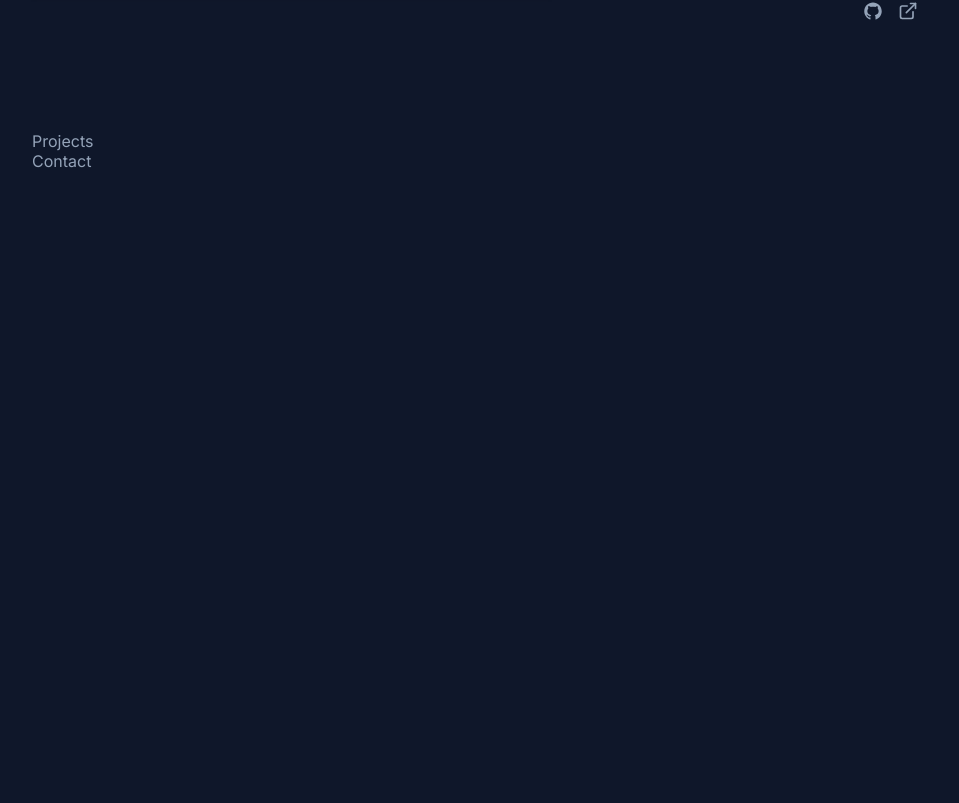
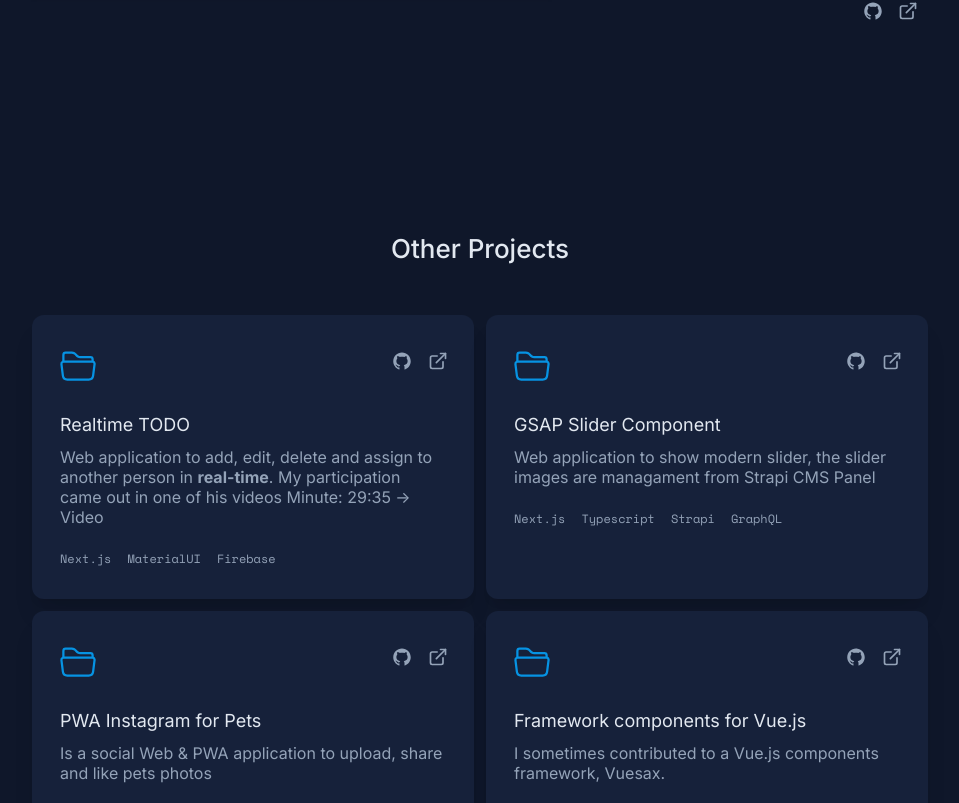
Before and after one commit to albertorg/portfolio-v2, a Next.js app: page / in a window 1280 px wide. Shown: the part 2737-3540 px from the top of the page, without its empty margins (160-1119 px from the left). Before the commit the page ends 2908 px from the top, so only its background shows below. Built offline with nearby package versions, Linux system fonts and the light colour scheme.

Commit message:
section other projects done!

```diff
--- a/src/components/Projects/Projects.tsx
+++ b/src/components/Projects/Projects.tsx
@@ -1,7 +1,91 @@
+import { projects } from "@/data/projects";
+import { AiOutlineGithub } from 'react-icons/ai'
+import { FiExternalLink } from 'react-icons/fi'
+import { BsFolder2Open } from 'react-icons/bs'
 
+// const PROJECTS_GRID_LIMIT = 6
 
 export const Projects = () => {
+
   return (
-    <div>Projects</div>
+    <section className="flex flex-col items-center">
+
+      <h2 className="text-dynamicH2 font-medium text-white">
+        Other Projects
+      </h2>
+
+      <div className="grid grid-cols-[repeat(auto-fill,_minmax(250px,_1fr))] gap-3 relative mt-12
+        lg:grid-cols-[repeat(auto-fill,_minmax(300px,_1fr))]">
+        {projects &&
+          projects.map((project, i) => {
+            const { title, descriptionHtml, github, external, techs } = project;
+
+            return (
+              <div
+                key={title}
+                className="cursor-default"
+              >
+                <div className="flex flex-col items-center relative h-full py-8 px-7 shadow-xl
+                  bg-base-200 rounded-xl transition-transform hover:-translate-y-1 group">
+                  <header>
+                    <div className="mb-7 flex justify-between">
+                      <div className="folder">
+                        <BsFolder2Open className="w-9 h-9 fill-primary"/>
+                      </div>
+                      <div className="mr-[-10px]">
+                        {github && (
+                          <a
+                            href={github}
+                            aria-label="GitHub Link"
+                            className="py-1 px-2"
+                          >
+                            <AiOutlineGithub className="w-5 h-5 hover:text-primary transition-colors"/>
+                          </a>
+                        )}
+                        {external && (
+                          <a
+                            href={external}
+                            className="py-1 px-2"
+                            aria-label="External Link"
+                          >
+                            <FiExternalLink className="w-5 h-5 hover:text-primary transition-colors"/>
+                          </a>
+                        )}
+                      </div>
+                    </div>
+
+                    <h3 className="group-hover:text-primary transition-colors mb-2 text-lg text-white">
+                      {title}
+                    </h3>
+
+                    <div
+                      dangerouslySetInnerHTML={{ __html: descriptionHtml }}
+                    />
+                  </header>
+
+                  <footer className="w-full">
+                    {techs && (
+                      <ul className="flex items-end grow flex-wrap gap-4 mt-6">
+                        {techs.map((tech) => (
+                          <li key={tech} className="font-space text-xs leading-4">
+                            {tech}
+                          </li>
+                        ))}
+                      </ul>
+                    )}
+                  </footer>
+                </div>
+              </div>
+
+            );
+          })}
+      </div>
+
+      {/* {projects && projects.length > 6 && (
+        <button type="button" className="more-button" onClick={() => setShowMore(!showMore)}>
+          Show {showMore ? 'Less' : 'More'}
+        </button>
+      )} */}
+    </section>
   )
 }
--- a/src/data/projects.ts
+++ b/src/data/projects.ts
@@ -1,4 +1,5 @@
 export const projects = [
+
   {
     title: 'Realtime TODO',
     external: 'https://nextjs-todo-list.vercel.app/',
@@ -29,4 +30,5 @@ export const projects = [
     descriptionHtml: 'I sometimes contributed to a Vue.js components framework, Vuesax.',
     techs: ['Vue.js', 'Javascript', 'LESS'],
   },
+
 ];
```
